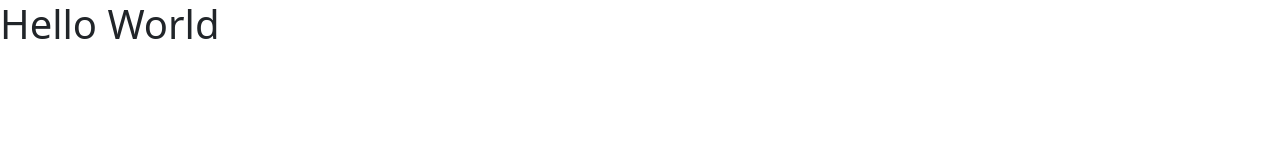
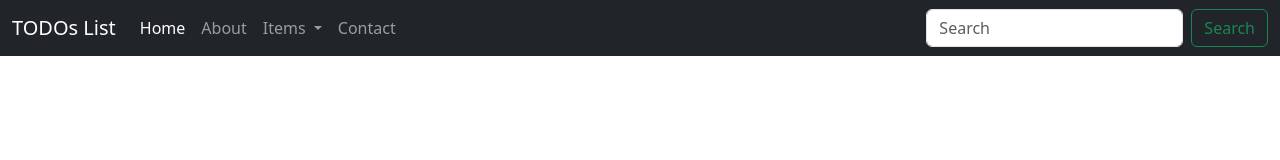
Before and after one commit to prince5638/TODO_List_Javascript, a plain HTML site: page index.html in a window 1280 px wide. Drawn offline with nearby package versions, Linux system fonts and the light colour scheme.

Commit message:
Navbar added

```diff
--- a/index.html
+++ b/index.html
@@ -10,7 +10,51 @@
 </head>
 
 <body>
-  <h1>Hello World</h1>
+  <!-- Navbar -->
+  <nav class="navbar navbar-expand-lg navbar-dark bg-dark ">
+    <div class="container-fluid">
+      <a class="navbar-brand" href="#">TODOs List</a>
+      <button class="navbar-toggler" type="button" data-bs-toggle="collapse" data-bs-target="#navbarSupportedContent"
+        aria-controls="navbarSupportedContent" aria-expanded="false" aria-label="Toggle navigation">
+        <span class="navbar-toggler-icon"></span>
+      </button>
+      <div class="collapse navbar-collapse" id="navbarSupportedContent">
+        <ul class="navbar-nav me-auto mb-2 mb-lg-0">
+          <li class="nav-item">
+            <a class="nav-link active" aria-current="page" href="#">Home</a>
+          </li>
+          <li class="nav-item">
+            <a class="nav-link" href="#">About</a>
+          </li>
+          <li class="nav-item dropdown">
+            <a class="nav-link dropdown-toggle" href="#" role="button" data-bs-toggle="dropdown" aria-expanded="false">
+              Items
+            </a>
+            <ul class="dropdown-menu">
+              <li><a class="dropdown-item" href="#">Action</a></li>
+              <li><a class="dropdown-item" href="#">Another action</a></li>
+              <li>
+                <hr class="dropdown-divider" />
+              </li>
+              <li>
+                <a class="dropdown-item" href="#">Something else here</a>
+              </li>
+            </ul>
+          </li>
+          <li class="nav-item">
+            <a class="nav-link">Contact</a>
+          </li>
+        </ul>
+        <form class="d-flex" role="search">
+          <input class="form-control me-2" type="search" placeholder="Search" aria-label="Search" />
+          <button class="btn btn-outline-success" type="submit">
+            Search
+          </button>
+        </form>
+      </div>
+    </div>
+  </nav>
+
   <script type="text/javascript" src="index.js"></script>
   <script src="https://cdn.jsdelivr.net/npm/bootstrap@5.3.1/dist/js/bootstrap.min.js"
     integrity="sha384-Rx+T1VzGupg4BHQYs2gCW9It+akI2MM/mndMCy36UVfodzcJcF0GGLxZIzObiEfa"
```
